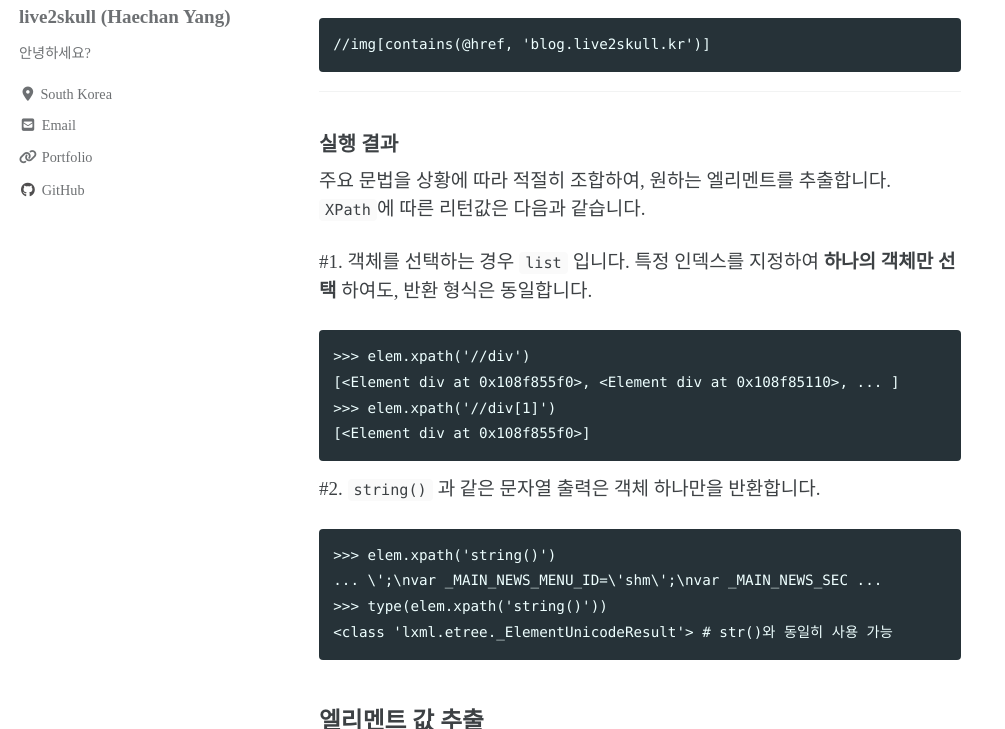
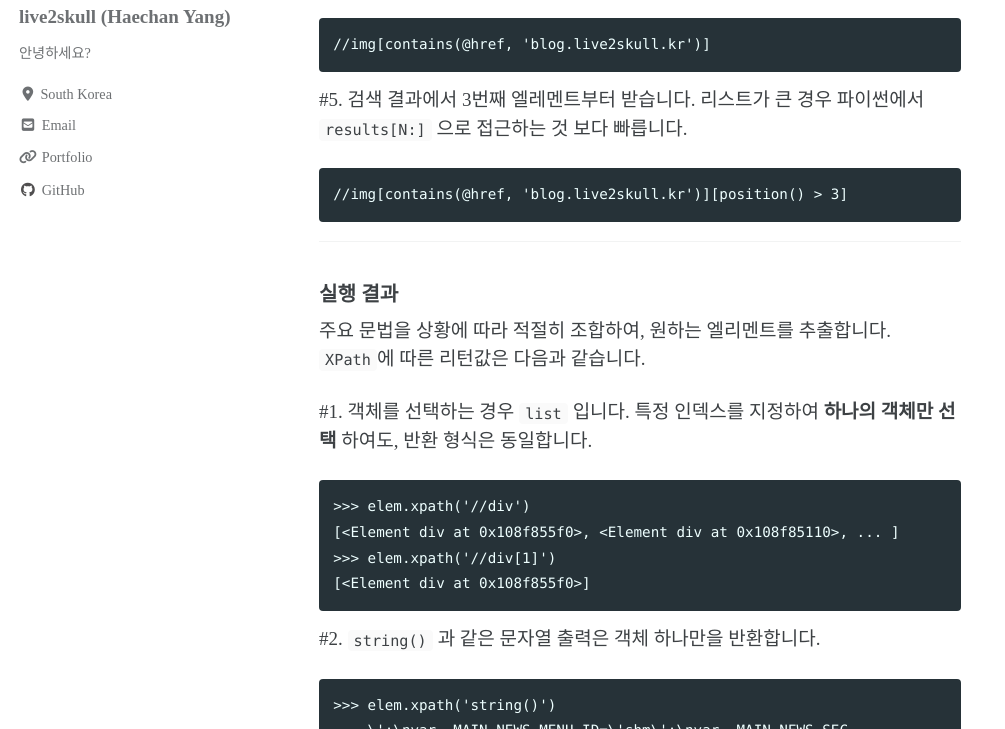
Before and after one commit to live2skull/blog.live2skull.kr, a Jekyll site: the page built from _posts/python/2020-04-14-python-lxml.markdown, in a window 1280 px wide and 900 px high, scrolled down 3009 px, cut to the strip 171-900 px from the top of the window. Shown: the whole strip, without its empty margins (0-1005 px from the left). Built offline with Jekyll 4.4.1, drawn with Linux system fonts in a browser that asks for light colours; cached includes are drawn as plain includes; nearby versions of some CDN libraries; some web fonts are replaced; some of the changed text lies outside the part shown.

Commit message:
python lxml - xpath 권고사항, 예제 추가

````diff
--- a/_posts/python/2020-04-14-python-lxml.markdown
+++ b/_posts/python/2020-04-14-python-lxml.markdown
@@ -112,6 +112,12 @@ html_element = lxml.html.document_fromstring(
 ```
 //img[contains(@href, 'blog.live2skull.kr')]
 ```
+
+\#5. 검색 결과에서 3번째 엘레멘트부터 받습니다. 리스트가 큰 경우 파이썬에서 `results[N:]` 으로 접근하는 것 보다 빠릅니다.
+```
+//img[contains(@href, 'blog.live2skull.kr')][position() > 3]
+```
+
 ----
 
 #### 실행 결과
@@ -205,6 +211,8 @@ message = element.text_content()
 
 💡 `XPath`의 인덱스 시작은 **1** 입니다.
 
+💡 복잡한 `XPath` 수식을 작성하는 경우 괄호, 따옴표 닫힘 등 수식에 오류가 없는지 확인합니다. IDE에서 문법 검사를 하지 않을 경우 실수할 수 있습니다.
+
 💡 문서를 로드시 반환되는 `_ElementTree` 의 루트는 `body` 엘리멘트가 아닙니다. `_ElementTree->head,body-> ...` 입니다.
 
 💡 검색된 노드에서 다시 검색하고자 할 경우 `XPath`에 상대경로를 지정해주어야 합니다. 그렇지 않으면 검색된 노드 내에서 검색하지 않고, 전체 문서에서 검색하게 됩니다.
@@ -220,7 +228,6 @@ title_element = article_element.xpath('.//span[@id="title"]')[0]
 title_element = article_element.xpath('//span[@id="title"]')[0]
 ```
 
-
 💡 불필요한 엘리멘트를 삭제할 때는 반드시 대상 엘리멘트의 부모 엘리멘트에서 삭제하여야 합니다. 또한, 파싱된 최상위 루트 엘리멘트에서는 삭제가 불가능합니다. (`_ElementTree` 에서 삭제 불가 / `HtmlElement` 에서 삭제 가능)
 ```
 >>> a.remove(b) # a 노드에서 b 노드를 삭제하는 예제
````
